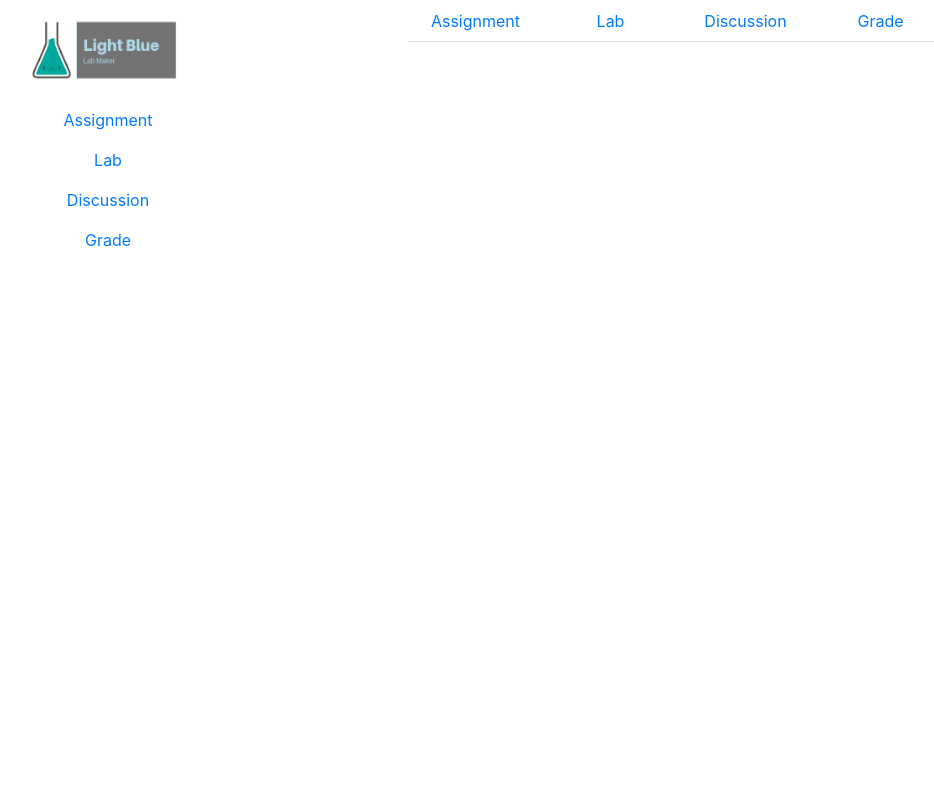
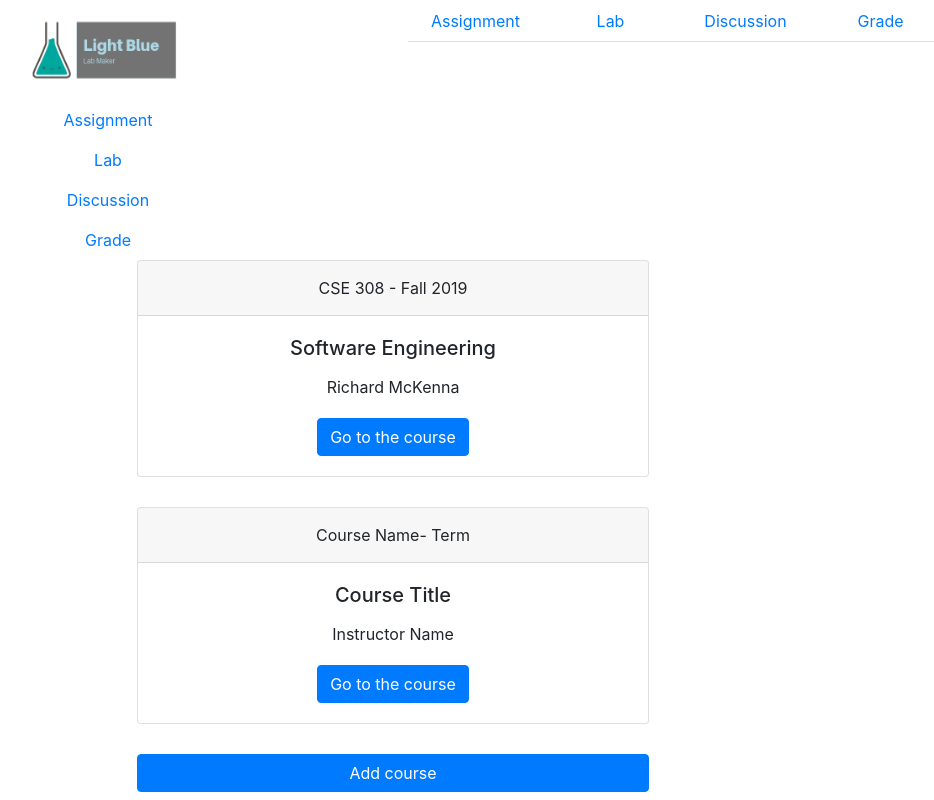
Before and after one commit to Kai-404/light_blue_lab_maker, a React (Create React App) app in the folder frontend/: page /home in a window 1280 px wide. Shown: the whole page, without its empty margins (247-1181 px from the left). Built offline with nearby package versions, Linux system fonts and the light colour scheme.

Commit message:
Creat Homepage

```diff
--- a/frontend/src/App.js
+++ b/frontend/src/App.js
@@ -2,6 +2,7 @@ import React, { Component } from "react";
 import Login from "./Pages/Login";
 import Register from "./Pages/Register";
 import Header from "./Pages/Header";
+import HomePage from "./Pages/HomePage";
 import axios from "axios";
 import { BrowserRouter as Router, Route } from "react-router-dom";
 import "./App.css";
@@ -41,6 +42,15 @@ class App extends Component {
             />
             <Route
               exact
+              path="/home"
+              render={props => (
+                <React.Fragment>
+                  <HomePage />
+                </React.Fragment>
+              )}
+            />
+            <Route
+              exact
               path="/register"
               render={props => (
                 <React.Fragment>
--- /dev/null
+++ b/frontend/src/Pages/HomePage.js
@@ -0,0 +1,42 @@
+import React, { Component } from "react";
+import { withRouter } from "react-router";
+import { Card, ListGroup, Button } from "react-bootstrap";
+import "../App.css";
+
+class HomePage extends Component {
+  render() {
+    return (
+      <ListGroup>
+
+        <Card>
+          <Card.Header>CSE 308 - Fall 2019</Card.Header>
+          <Card.Body>
+            <Card.Title>Software Engineering</Card.Title>
+            <Card.Text>
+              Richard McKenna
+            </Card.Text>
+            <Button variant="primary">Go to the course</Button>
+          </Card.Body>
+        </Card>
+        <br>
+        </br>
+        <Card>
+          <Card.Header>Course Name- Term</Card.Header>
+          <Card.Body>
+            <Card.Title>Course Title</Card.Title>
+            <Card.Text>
+              Instructor Name
+            </Card.Text>
+            <Button variant="primary">Go to the course</Button>
+          </Card.Body>
+        </Card>
+        <br>
+        </br>
+        <Button variant="primary">Add course</Button>
+      </ListGroup>
+
+    );
+  }
+}
+
+export default withRouter(HomePage);
```
